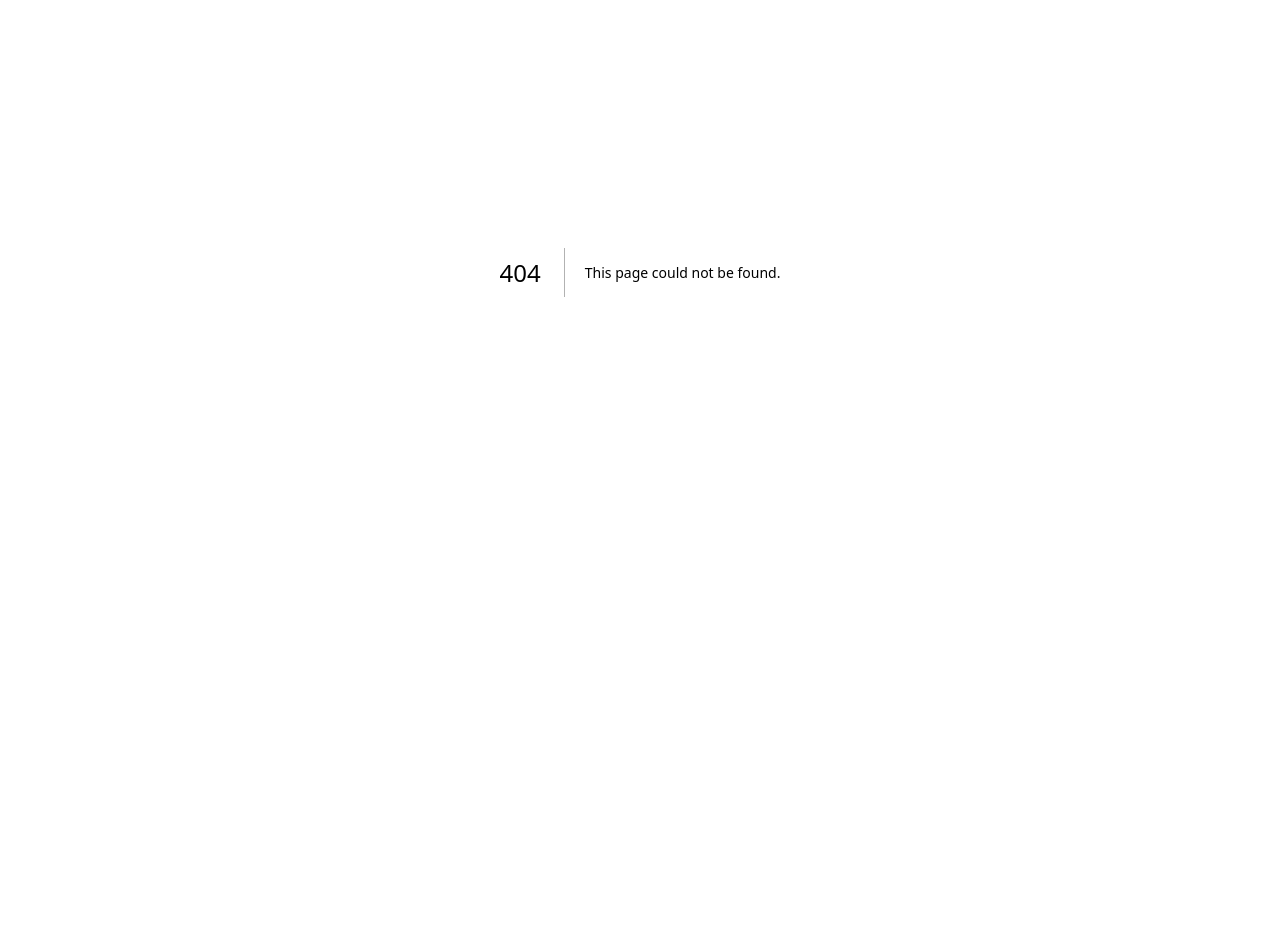
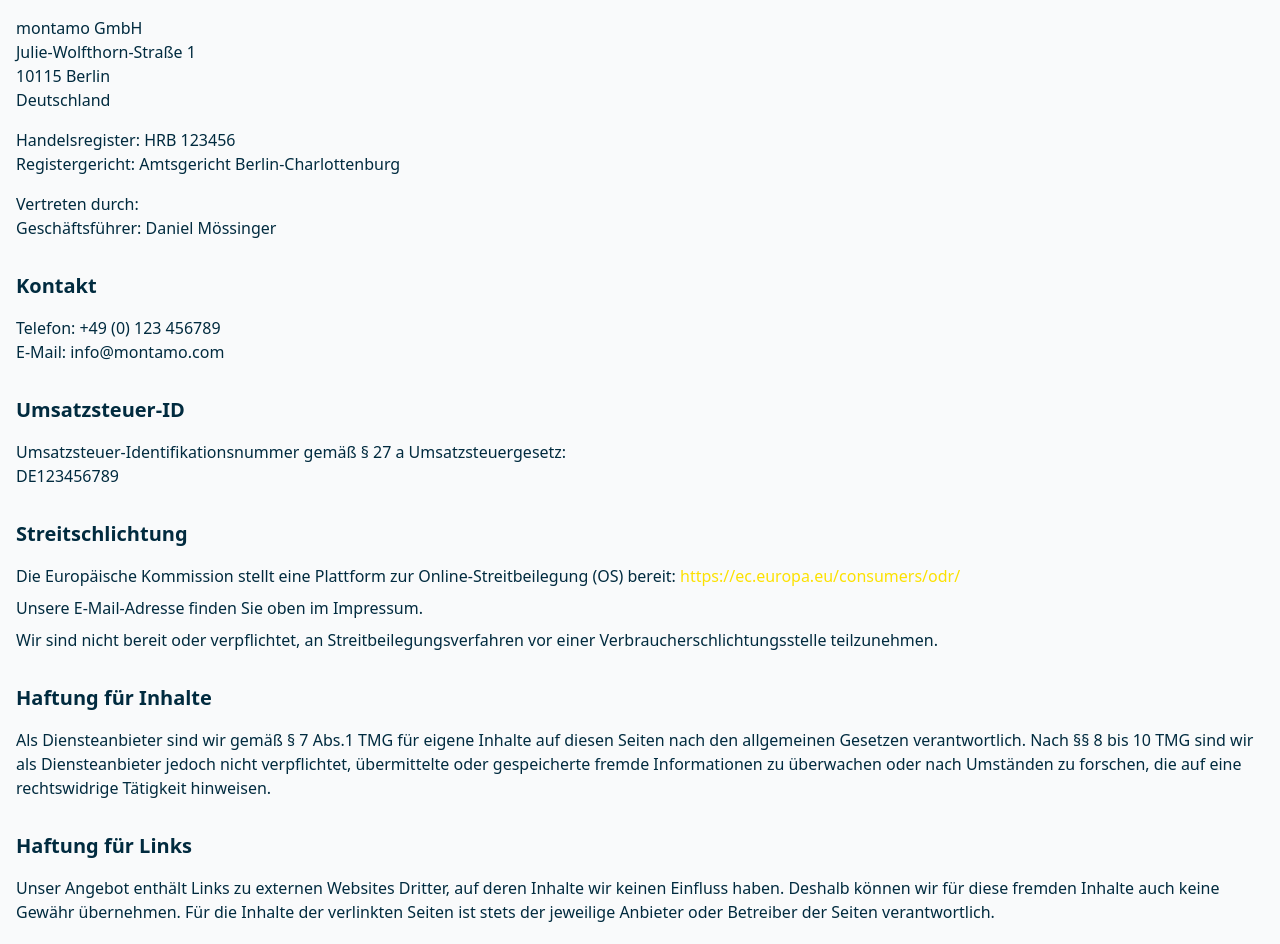
Before and after one commit to ladwig/montamo-price-calendar, a Next.js app: page /impressum in a window 1280 px wide. Before the commit this address had no page. Shown: the part 128-1072 px from the top of the page. Before the commit the page ends 800 px from the top, so only its background shows below. Built offline with nearby package versions, Linux system fonts and the light colour scheme.

Commit message:
Fix HTML entity for quotation marks in privacy policy text

```diff
--- a/app/datenschutz/page.js
+++ b/app/datenschutz/page.js
@@ -9,7 +9,7 @@
         <div className="prose max-w-none">
           <div className="mb-8">
             <h2 className="text-xl font-semibold text-secondary mb-4">Allgemeine Informationen</h2>
-            <p>Diese Datenschutzerklärung regelt die Erfassung, Nutzung und Offenlegung von personenbezogenen Daten durch die montamo GmbH im Zusammenhang mit der Nutzung der Website montamo.com (im Folgenden „Website" genannt).</p>
+            <p>Diese Datenschutzerklärung regelt die Erfassung, Nutzung und Offenlegung von personenbezogenen Daten durch die montamo GmbH im Zusammenhang mit der Nutzung der Website montamo.com (im Folgenden &quot;Website&quot; genannt).</p>
           </div>
 
           <div className="mb-8">
--- /dev/null
+++ b/app/impressum/page.js
@@ -0,0 +1,73 @@
+import Footer from '../components/Footer';
+
+export default function Imprint() {
+  return (
+    <div className="min-h-screen flex flex-col bg-gray-50">
+      <div className="container mx-auto px-4 py-8 flex-grow">
+        <h1 className="text-3xl font-bold text-secondary mb-8">Impressum</h1>
+
+        <div className="prose max-w-none">
+          <div className="mb-8">
+            <h2 className="text-xl font-semibold text-secondary mb-4">Angaben gemäß § 5 TMG</h2>
+            <p>
+              montamo GmbH<br />
+              Julie-Wolfthorn-Straße 1<br />
+              10115 Berlin<br />
+              Deutschland
+            </p>
+
+            <p className="mt-4">
+              Handelsregister: HRB 123456<br />
+              Registergericht: Amtsgericht Berlin-Charlottenburg
+            </p>
+
+            <p className="mt-4">
+              Vertreten durch:<br />
+              Geschäftsführer: Daniel Mössinger
+            </p>
+          </div>
+
+          <div className="mb-8">
+            <h2 className="text-xl font-semibold text-secondary mb-4">Kontakt</h2>
+            <p>
+              Telefon: +49 (0) 123 456789<br />
+              E-Mail: info@montamo.com
+            </p>
+          </div>
+
+          <div className="mb-8">
+            <h2 className="text-xl font-semibold text-secondary mb-4">Umsatzsteuer-ID</h2>
+            <p>
+              Umsatzsteuer-Identifikationsnummer gemäß § 27 a Umsatzsteuergesetz:<br />
+              DE123456789
+            </p>
+          </div>
+
+          <div className="mb-8">
+            <h2 className="text-xl font-semibold text-secondary mb-4">Streitschlichtung</h2>
+            <p>Die Europäische Kommission stellt eine Plattform zur Online-Streitbeilegung (OS) bereit: <a href="https://ec.europa.eu/consumers/odr/" className="text-primary hover:underline">https://ec.europa.eu/consumers/odr/</a></p>
+            <p className="mt-2">Unsere E-Mail-Adresse finden Sie oben im Impressum.</p>
+            <p className="mt-2">Wir sind nicht bereit oder verpflichtet, an Streitbeilegungsverfahren vor einer Verbraucherschlichtungsstelle teilzunehmen.</p>
+          </div>
+
+          <div className="mb-8">
+            <h2 className="text-xl font-semibold text-secondary mb-4">Haftung für Inhalte</h2>
+            <p>Als Diensteanbieter sind wir gemäß § 7 Abs.1 TMG für eigene Inhalte auf diesen Seiten nach den allgemeinen Gesetzen verantwortlich. Nach §§ 8 bis 10 TMG sind wir als Diensteanbieter jedoch nicht verpflichtet, übermittelte oder gespeicherte fremde Informationen zu überwachen oder nach Umständen zu forschen, die auf eine rechtswidrige Tätigkeit hinweisen.</p>
+          </div>
+
+          <div className="mb-8">
+            <h2 className="text-xl font-semibold text-secondary mb-4">Haftung für Links</h2>
+            <p>Unser Angebot enthält Links zu externen Websites Dritter, auf deren Inhalte wir keinen Einfluss haben. Deshalb können wir für diese fremden Inhalte auch keine Gewähr übernehmen. Für die Inhalte der verlinkten Seiten ist stets der jeweilige Anbieter oder Betreiber der Seiten verantwortlich.</p>
+          </div>
+
+          <div className="mb-8">
+            <h2 className="text-xl font-semibold text-secondary mb-4">Urheberrecht</h2>
+            <p>Die durch die Seitenbetreiber erstellten Inhalte und Werke auf diesen Seiten unterliegen dem deutschen Urheberrecht. Die Vervielfältigung, Bearbeitung, Verbreitung und jede Art der Verwertung außerhalb der Grenzen des Urheberrechtes bedürfen der schriftlichen Zustimmung des jeweiligen Autors bzw. Erstellers.</p>
+          </div>
+        </div>
+      </div>
+
+      <Footer />
+    </div>
+  );
+}
--- a/app/imprint/page.js
+++ b/app/imprint/page.js
@@ -1,13 +1,20 @@
-import Footer from '../components/Footer';
+import Footer from '@/components/Footer';
+import { Metadata } from 'next';
+
+export const metadata: Metadata = {
+  title: 'Imprint | montamo',
+  description: 'Legal information and company details for montamo GmbH',
+};
 
 export default function Imprint() {
   return (
     <div className="min-h-screen flex flex-col bg-gray-50">
       <div className="container mx-auto px-4 py-8 flex-grow">
-        <h1 className="text-3xl font-bold text-secondary mb-8">Impressum</h1>
+        <h1 className="text-3xl font-bold text-secondary mb-8">Imprint</h1>
 
         <div className="prose max-w-none">
           <div className="mb-8">
+            <h2 className="text-xl font-semibold text-secondary mb-4">Information according to § 5 TMG</h2>
             <p className="font-semibold">montamo GmbH</p>
             <p>Torstraße 19, 10119 Berlin, Germany</p>
             <p>Geschäftsführer: Alexander Böhm, Ole Schaumberg</p>
@@ -33,8 +40,8 @@
           </div>
 
           <div className="mb-8">
-            <h2 className="text-xl font-semibold text-secondary mb-4">Urheberrecht</h2>
-            <p>Die durch die Seitenbetreiber erstellten Inhalte und Werke auf diesen Seiten unterliegen dem deutschen Urheberrecht. Die Vervielfältigung, Bearbeitung, Verbreitung und jede Art der Verwertung außerhalb der Grenzen des Urheberrechts bedürfen der schriftlichen Zustimmung des jeweiligen Autors bzw. Erstellers. Downloads und Kopien dieser Seite sind nur für den privaten, nicht kommerziellen Gebrauch gestattet.</p>
+            <h2 className="text-xl font-semibold text-secondary mb-4">Copyright</h2>
+            <p>The content and works published on these pages are governed by German copyright law. Any duplication, processing, distribution, or any form of utilization beyond the scope of copyright law shall require the prior written consent of the respective author or creator.</p>
           </div>
         </div>
       </div>
```
